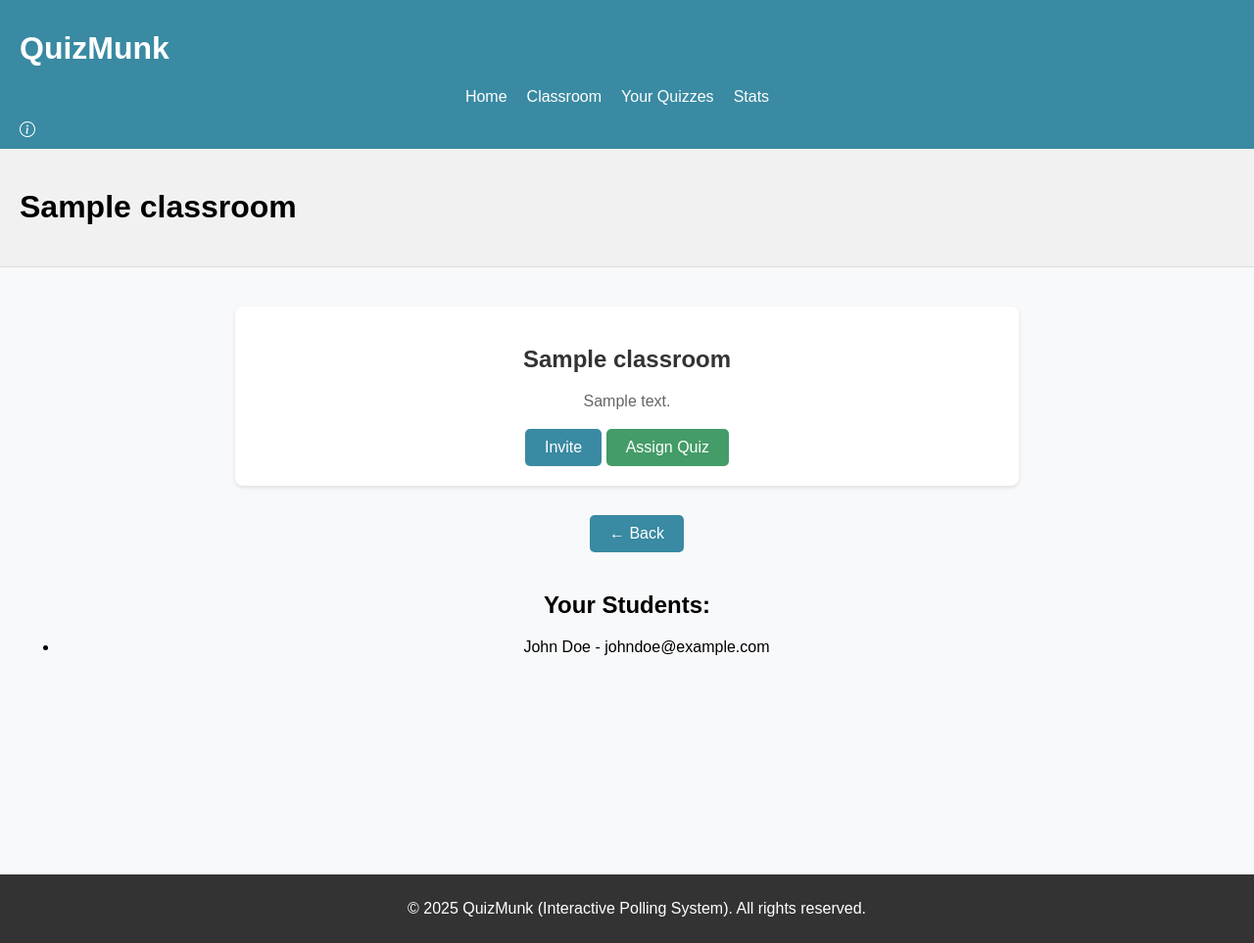
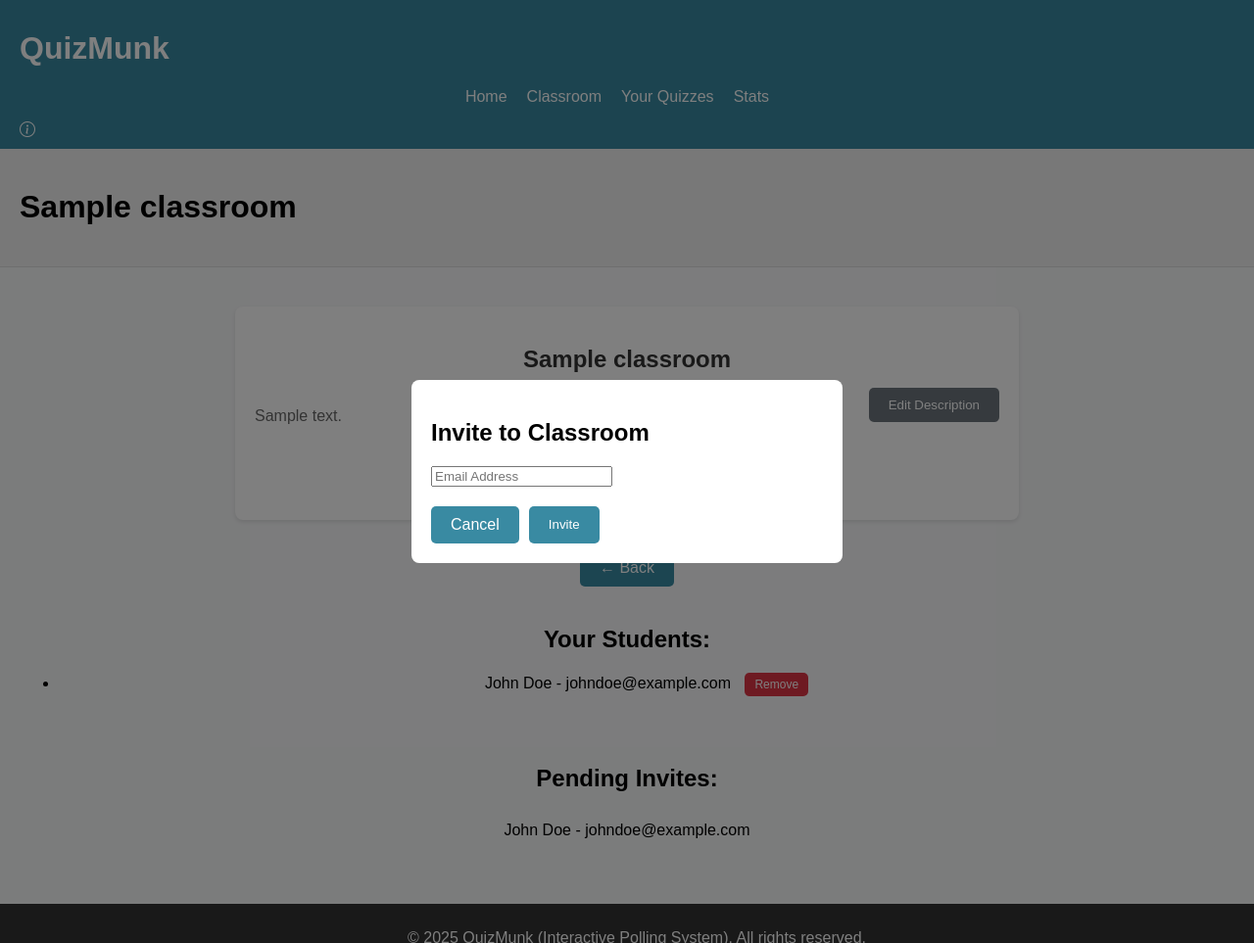
Before and after one commit to hm2412/Quizmunk, a Django app: template app/templates/tutor/classroom_detail.html in a window 1280 px wide. Shown: the whole page at 98% size. Run offline with Django 5.2, Linux system fonts and the light colour scheme; the template is opened without the code that fills it: values that come from a table or form of the project are taken from there, others are empty; data comes from the database, SQL or seed files in the repository; tables that the repository leaves empty hold one stand-in row (values such as "Sample post"); one stand-in notice (Sample message) is shown.

Commit message:
changing description and removing students

```diff
--- a/app/templates/tutor/classroom_detail.html
+++ b/app/templates/tutor/classroom_detail.html
@@ -99,6 +99,84 @@
             width: 90%;
             max-width: 400px;
         }
+
+        .alert {
+            padding: 15px;
+            margin-bottom: 15px;
+            border-radius: 4px;
+            font-size: 14px;
+        }
+
+        .alert-error {
+            background-color: #f8d7da;
+            border: 1px solid #f5c6cb;
+            color: #721c24;
+        }
+
+        .alert-success {
+            background-color: #d4edda;
+            border: 1px solid #c3e6cb;
+            color: #155724;
+        }
+
+        .messages {
+            margin-bottom: 15px;
+        }
+
+        .pending-invites {
+            margin-top: 30px;
+            padding: 20px;
+        }
+
+        .pending-invites ul {
+            list-style: none;
+            padding: 0;
+        }
+
+        .pending-invites li {
+            padding: 10px;
+            margin-bottom: 10px;
+            background: #f8f9fa;
+            border-radius: 4px;
+        }
+
+        .description-container {
+            display: flex;
+            justify-content: space-between;
+            align-items: start;
+            margin-bottom: 20px;
+        }
+
+        #edit-description-form textarea {
+            width: 100%;
+            min-height: 100px;
+            margin-bottom: 10px;
+            padding: 10px;
+            border: 1px solid #ddd;
+            border-radius: 4px;
+        }
+
+        .edit-btn {
+            background: #6c757d;
+            color: white;
+        }
+
+        .save {
+            background: #28a745;
+            color: white;
+        }
+
+        .remove-btn {
+            background: #dc3545;
+            color: white;
+            padding: 5px 10px;
+            font-size: 12px;
+            margin-left: 10px;
+        }
+
+        .remove-btn:hover {
+            background: #c82333;
+        }
     </style>
 </head>
 <body>
@@ -113,9 +191,21 @@
             <section class="classroom-details">
                 <div class="description-card">
                     <h2>{{ classroom.name }}</h2>
-                    <p>{{ classroom.description }}</p>
+                    <div class="description-container">
+                        <p id="description-text">{{ classroom.description }}</p>
+                        <button class="btn edit-btn" onclick="showEditDescription()">Edit Description</button>
+                    </div>
+                    <form method="POST" id="edit-description-form" style="display: none;">
+                        {% csrf_token %}
+                        <input type="hidden" name="action" value="edit_description">
+                        <textarea name="description" required>{{ classroom.description }}</textarea>
+                        <div style="display: flex; gap: 10px; margin-top: 10px;">
+                            <button type="button" class="btn cancel" onclick="hideEditDescription()">Cancel</button>
+                            <button type="submit" class="btn save">Save</button>
+                        </div>
+                    </form>
                     <a href="#create-modal" class="add-student btn invite-btn">Invite</a>
-                    <a href="" class="btn assign-btn">Assign Quiz<a>
+                    <a href="" class="btn assign-btn">Assign Quiz</a>
                 </div>
 
                 <div class="classroom-actions">
@@ -130,9 +220,29 @@
                 <h2>Your Students:</h2>
                 <ul>
                     {% for st in students %}
-                        <li>{{ st.student.first_name }} {{ st.student.last_name }} - {{ st.student.email_address }}</li>
+                        <li>
+                            {{ st.student.first_name }} {{ st.student.last_name }} - {{ st.student.email_address }}
+                            <form method="POST" style="display: inline;">
+                                {% csrf_token %}
+                                <input type="hidden" name="action" value="remove_student">
+                                <input type="hidden" name="student_id" value="{{ st.student.id }}">
+                                <button type="submit" class="btn remove-btn" onclick="return confirm('Remove this student from the class?')">Remove</button>
+                            </form>
+                        </li>
                     {% empty %}
                         <li>No students in this class.</li>
+                    {% endfor %}
+                </ul>
+            </section>
+            <section class="pending-invites">
+                <h2>Pending Invites:</h2>
+                <ul>
+                    {% for invite in pending_invites %}
+                        <li>
+                            {{ invite.student.first_name }} {{ invite.student.last_name }} - {{ invite.student.email_address }}
+                        </li>
+                    {% empty %}
+                        <li>No pending invites.</li>
                     {% endfor %}
                 </ul>
             </section>
@@ -141,9 +251,18 @@
         <div id="create-modal" class="modal">
             <div class="modal-content">
                 <h2>Invite to Classroom</h2>
-                <form method="POST">
+                {% if messages %}
+                    {% for message in messages %}
+                        {% if message.tags == 'error' %}
+                        <div class="alert alert-error">
+                            {{ message }}
+                        </div>
+                        {% endif %}
+                    {% endfor %}
+                {% endif %}
+                <form method="POST" id="inviteForm">
                     {% csrf_token %}
-                    <input type="text" name="student_email" placeholder="Email Address" required>
+                    <input type="email" name="student_email" id="student_email" placeholder="Email Address" required>
                     <div style="display: flex; gap: 10px; margin-top: 20px;">
                         <a href="#" class="btn cancel">Cancel</a>
                         <button type="submit" class="btn invite">Invite</button>
@@ -153,5 +272,32 @@
         </div>
         {% include 'partials/footer.html' %}
     </div>
+
+    <script>
+        {% if messages %}
+            window.location.hash = 'create-modal';
+        {% endif %}
+
+        document.querySelector('.cancel').addEventListener('click', function(e) {
+            e.preventDefault();
+            window.location.hash = '';
+        });
+
+        document.getElementById('inviteForm').addEventListener('submit', function(e) {
+            const email = document.getElementById('student_email').value;
+        });
+
+        function showEditDescription() {
+            document.getElementById('description-text').style.display = 'none';
+            document.querySelector('.edit-btn').style.display = 'none';
+            document.getElementById('edit-description-form').style.display = 'block';
+        }
+
+        function hideEditDescription() {
+            document.getElementById('description-text').style.display = 'block';
+            document.querySelector('.edit-btn').style.display = 'block';
+            document.getElementById('edit-description-form').style.display = 'none';
+        }
+    </script>
 </body>
 </html>
```
Also changed, not shown: app/views/classroom_view.py (+60 -29 lines).
